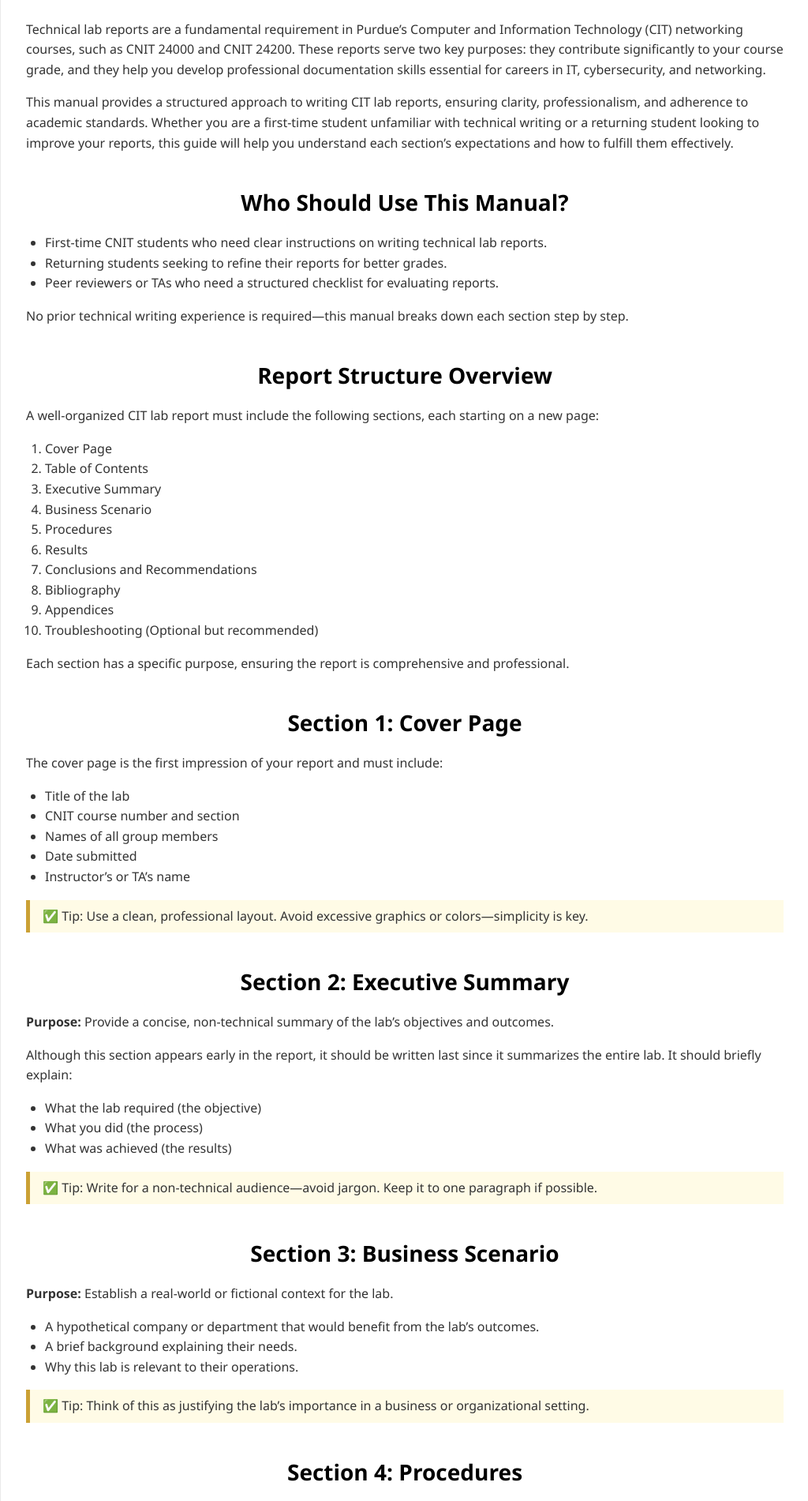
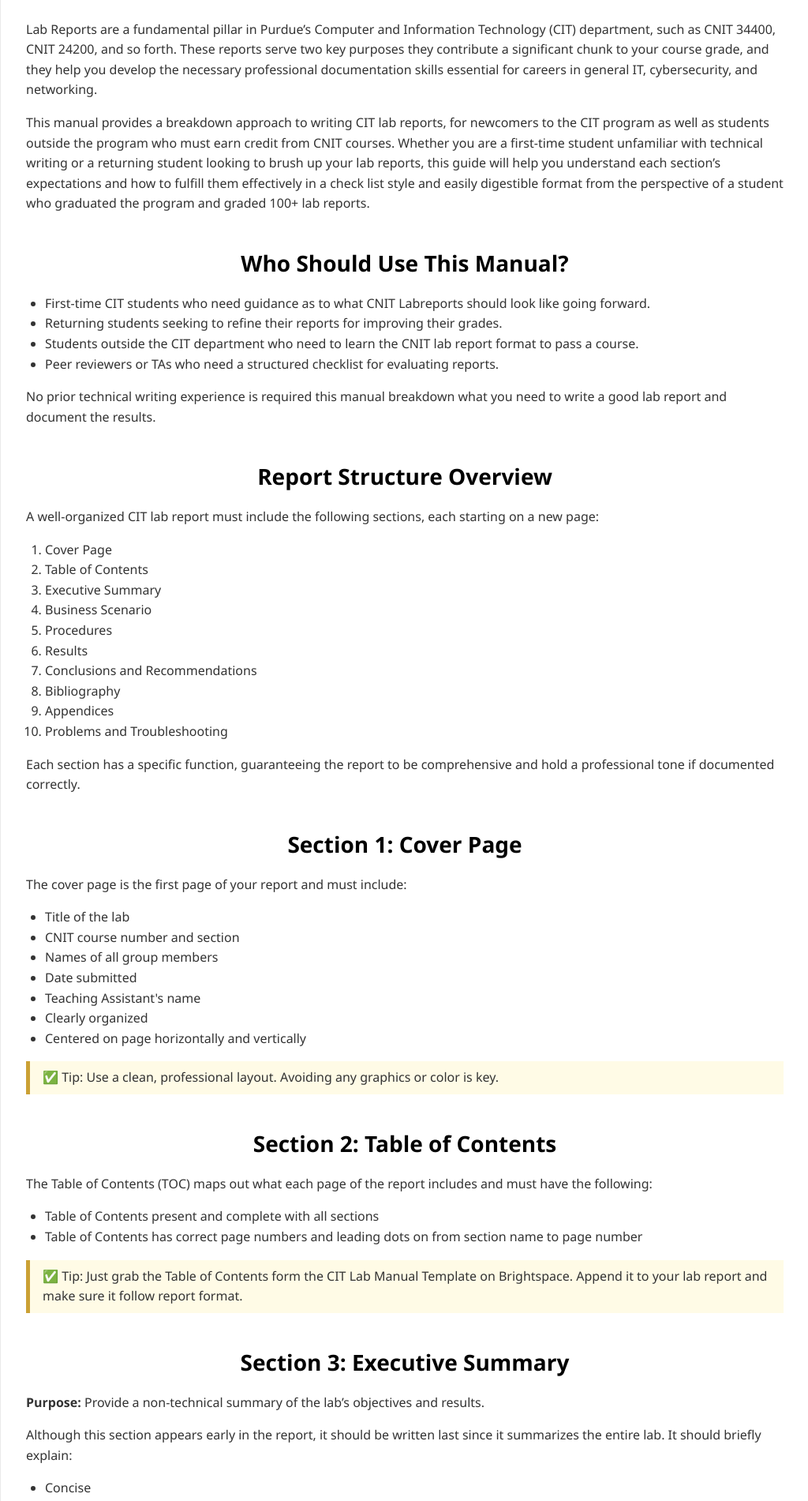
Before and after one commit to tgraewe/cit-manual, a React (Create React App) app: page / in a window 1280 px wide. Shown: the part 263-2164 px from the top of the page at 79% size, without its empty margins (127-1151 px from the left). Built offline with nearby package versions, Linux system fonts and the light colour scheme.

Commit message:
updated first draft of manual

```diff
--- a/src/App.js
+++ b/src/App.js
@@ -9,27 +9,23 @@ export default function App() {
       <section>
         <h2>Introduction</h2>
         <p>
-          Technical lab reports are a fundamental requirement in Purdue’s Computer and Information Technology (CIT)
-          networking courses, such as CNIT 24000 and CNIT 24200. These reports serve two key purposes: they
-          contribute significantly to your course grade, and they help you develop professional documentation skills
-          essential for careers in IT, cybersecurity, and networking.
+          Lab Reports are a fundamental pillar in Purdue’s Computer and Information Technology (CIT) department, such as CNIT 34400, CNIT 24200, and so forth. These reports serve two key purposes they contribute a significant chunk to your course grade, and they help you develop the necessary professional documentation skills essential for careers in general IT, cybersecurity, and networking.
+
         </p>
         <p>
-          This manual provides a structured approach to writing CIT lab reports, ensuring clarity, professionalism,
-          and adherence to academic standards. Whether you are a first-time student unfamiliar with technical writing
-          or a returning student looking to improve your reports, this guide will help you understand each section’s
-          expectations and how to fulfill them effectively.
+          This manual provides a breakdown approach to writing CIT lab reports, for newcomers to the CIT program as well as students outside the program who must earn credit from CNIT courses. Whether you are a first-time student unfamiliar with technical writing or a returning student looking to brush up your lab reports, this guide will help you understand each section’s expectations and how to fulfill them effectively in a check list style and easily digestible format from the perspective of a student who graduated the program and graded 100+ lab reports.
         </p>
       </section>
 
       <section>
         <h2>Who Should Use This Manual?</h2>
         <ul>
-          <li>First-time CNIT students who need clear instructions on writing technical lab reports.</li>
-          <li>Returning students seeking to refine their reports for better grades.</li>
+          <li>First-time CIT students who need guidance as to what CNIT Labreports should look like going forward.</li>
+          <li>Returning students seeking to refine their reports for improving their grades.</li>
+          <li>Students outside the CIT department who need to learn the CNIT lab report format to pass a course.</li>
           <li>Peer reviewers or TAs who need a structured checklist for evaluating reports.</li>
         </ul>
-        <p>No prior technical writing experience is required—this manual breaks down each section step by step.</p>
+        <p>No prior technical writing experience is required this manual breakdown what you need to write a good lab report and document the results.</p>
       </section>
 
       <section>
@@ -45,65 +41,82 @@ export default function App() {
           <li>Conclusions and Recommendations</li>
           <li>Bibliography</li>
           <li>Appendices</li>
-          <li>Troubleshooting (Optional but recommended)</li>
+          <li>Problems and Troubleshooting</li>
         </ol>
-        <p>Each section has a specific purpose, ensuring the report is comprehensive and professional.</p>
+        <p>Each section has a specific function, guaranteeing the report to be comprehensive and hold a professional tone if documented correctly.</p>
       </section>
 
       <section>
         <h2>Section 1: Cover Page</h2>
-        <p>The cover page is the first impression of your report and must include:</p>
+        <p>The cover page is the first page of your report and must include:</p>
         <ul>
           <li>Title of the lab</li>
           <li>CNIT course number and section</li>
           <li>Names of all group members</li>
           <li>Date submitted</li>
-          <li>Instructor’s or TA’s name</li>
+          <li>Teaching Assistant's name</li>
+          <li>Clearly organized</li>
+          <li>Centered on page horizontally and vertically</li>
+
         </ul>
-        <p className="tip">✅ Tip: Use a clean, professional layout. Avoid excessive graphics or colors—simplicity is key.</p>
+        <p className="tip">✅ Tip: Use a clean, professional layout. Avoiding any graphics or color is key.</p>
       </section>
 
       <section>
-        <h2>Section 2: Executive Summary</h2>
-        <p><strong>Purpose:</strong> Provide a concise, non-technical summary of the lab’s objectives and outcomes.</p>
+        <h2>Section 2: Table of Contents</h2>
+        <p>The Table of Contents (TOC) maps out what each page of the report includes and must have the following:</p>
+        <ul>
+        <li>Table of Contents present and complete with all sections</li>
+        <li>Table of Contents has correct page numbers and leading dots on from section name to page number</li>
+        </ul>
+        <p className="tip">✅ Tip: Just grab the Table of Contents form the CIT Lab Manual Template on Brightspace. Append it to your lab report and make sure it follow report format.</p>
+      </section>
+
+      <section>
+        <h2>Section 3: Executive Summary</h2>
+        <p><strong>Purpose:</strong> Provide a  non-technical summary of the lab’s objectives and results.</p>
         <p>
           Although this section appears early in the report, it should be written last since it summarizes the entire lab.
           It should briefly explain:
         </p>
         <ul>
-          <li>What the lab required (the objective)</li>
-          <li>What you did (the process)</li>
-          <li>What was achieved (the results)</li>
+          <li>Concise</li>
+          <li>Maximum length of one page</li>
+          <li>Written for non-technical audience</li>
+          <li>Clear overview of project</li>
+          <li>Clearly list major problems / works not complete</li>
         </ul>
-        <p className="tip">✅ Tip: Write for a non-technical audience—avoid jargon. Keep it to one paragraph if possible.</p>
+        <p className="tip">✅ Tip: Write for a non-technical audience. Keep it to less than one page, and one paragraph if possible.</p>
       </section>
 
       <section>
-        <h2>Section 3: Business Scenario</h2>
-        <p><strong>Purpose:</strong> Establish a real-world or fictional context for the lab.</p>
+        <h2>Section 4: Business Scenario</h2>
+        <p><strong>Purpose:</strong> Establish a real-world or fictional scenario for the lab.</p>
         <ul>
-          <li>A hypothetical company or department that would benefit from the lab’s outcomes.</li>
-          <li>A brief background explaining their needs.</li>
-          <li>Why this lab is relevant to their operations.</li>
+          <li>Business case is explained as such that the technology used is appropriate</li>
+          <li>Provides the relevant backstory / corporate scenario that lead to this project being necessary</li>
+          <li>Documented list of applications / software / operating systems necessary for the lab</li>
+          <li>Previous physical and logical diagrams from the previous lab in the course</li>
         </ul>
-        <p className="tip">✅ Tip: Think of this as justifying the lab’s importance in a business or organizational setting.</p>
+        <p className="tip">✅ Tip: Think of this as justifying the lab’s importance in a organization or corporate setting.</p>
       </section>
 
       <section>
-        <h2>Section 4: Procedures</h2>
+        <h2>Section 5: Procedures</h2>
         <p><strong>Purpose:</strong> Provide a step-by-step account of how the lab was completed.</p>
         <p>
           This section should be detailed enough that another student or professional could replicate your work. Use
           complete sentences and avoid vague language.
         </p>
         <ul>
-          <li>Document each major step taken, including network setups, configurations, or test cases used.</li>
-          <li>Write in third-person past tense (e.g., "The team configured the router...").</li>
-          <li>Include screenshots or code snippets when necessary to support clarity.</li>
-          <li>Reference any tools, platforms, or guides used (e.g., Cisco Packet Tracer, Wireshark).</li>
-          <li>Note problems encountered, solutions applied, and lessons learned.</li>
+          <li>Clearly stated, The overall presentation of the procedures section in terms of clarity of message and professionalism</li>
+          <li>Write in third-person past tense with verb-noun format (e.g., "Powered on Virtual Machine").</li>
+          <li>Adequate information provided to allow re-creation of work</li>
+          <li>Transition statements between numbered, titled and subtitled sections</li>
+          <li>Numbered procedures and around 5-15 numbered procedures</li>
+          <li>Consistent level of coverage throughout the project - nothing overly detailed or omitted</li>
         </ul>
-        <p className="tip">✅ Tip: Focus on replicability. The reader should be able to follow and repeat your steps.</p>
+        <p className="tip">✅ Tip: Focus on replicability. Readers should be able to follow and repeat your steps.</p>
       </section>
     </div>
   );
```
Also changed, not shown: src/App.css (+0 -8 lines).
